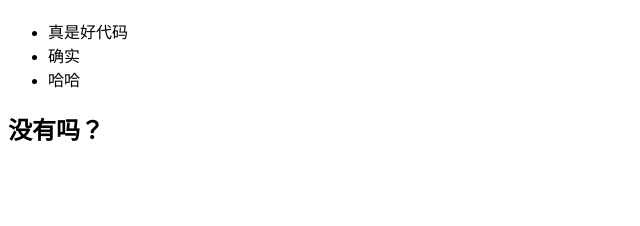
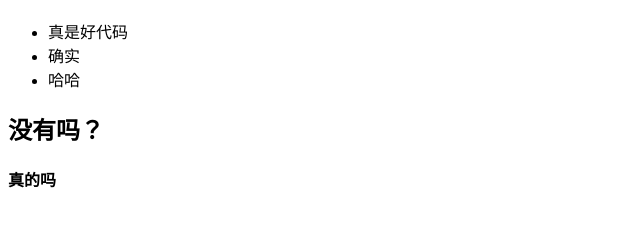
Before and after one commit to zhouzhigang190/git-demo, a plain HTML site: page index.html in a window 1280 px wide. Shown: the part 70-296 px from the top of the page, without its empty margins (0-640 px from the left). Drawn offline with Linux system fonts and the light colour scheme.

Commit message:
增加新功能

```diff
--- a/index.html
+++ b/index.html
@@ -14,5 +14,6 @@
         <li>哈哈</li>
     </ul>
     <h2>没有吗？</h2>
+     <h4>真的吗</h4>
 </body>
 </html>
```
